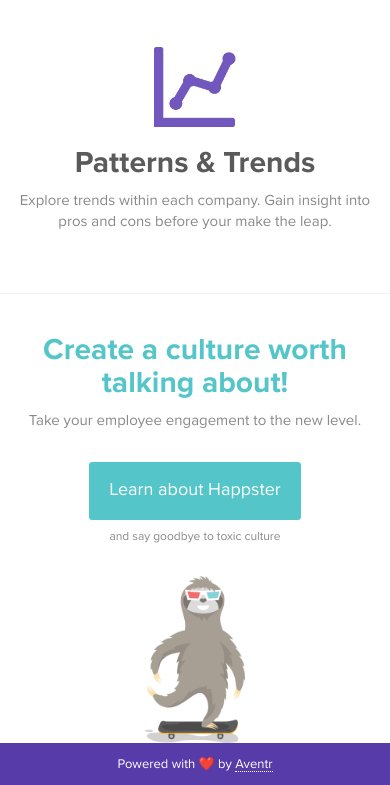
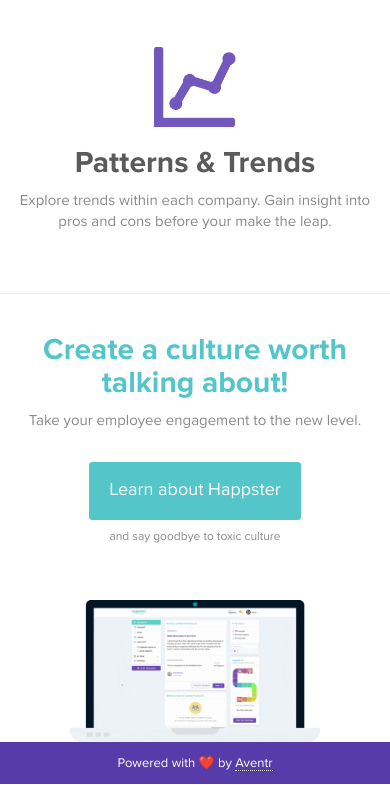
Before and after one commit to Eruedraith/happster-score, a website: page index.html in a window 390 px wide. Shown: the part 771-1556 px from the top of the page. Drawn offline with nearby package versions, Linux system fonts and the light colour scheme; a script that the page names is missing.

Commit message:
homepage cta section image added, optimized for mobile and ipad

```diff
--- a/index.html
+++ b/index.html
@@ -56,6 +56,7 @@
 		</div>
 		<div id="hp-container-3">
 			<img id="hp-container-3__img" class="hidden-xs hidden-sm" src="/assets/images/happster-triangle-pattern.png">
+			<img id="hp-container-3__img-2" class="hidden-sm" src="/assets/images/happster-app.gif">
 			<div class="container">
 				<div class="row">
 					<div class="col-lg-12 text-center reveal">
@@ -65,7 +66,7 @@
 						<p class="happster-btn__subtitle reveal-delay-1">and say goodbye to toxic culture</p>
 					</div>
 					<div class="col-lg-12">
-					<img class="center-block" id="cta-img" src="/assets/images/sloth-skater.png">
+						<img class="center-block hidden-xs" id="cta-img" src="/assets/images/sloth-skater.png">
 					</div>
 				</div>
 			</div>
--- a/scss/_base.scss
+++ b/scss/_base.scss
@@ -82,6 +82,7 @@
 	color: $blue;
 	padding: 20px 0 0;
 	border-top: 1px solid $background-color;
+	position: relative;
 
 
 	button {
@@ -93,6 +94,13 @@
 	position: absolute;
     left: 0;
     max-width: 476px;
+}
+
+#hp-container-3__img-2 {
+	position: absolute;
+	max-width: 350px;
+	right: 15px;
+	bottom: 0;
 }
 
 #cta-img {
--- a/scss/_responsive.scss
+++ b/scss/_responsive.scss
@@ -7,6 +7,17 @@
 
 	#hp-container-2 {
 		padding: 13px 15px 50px;
+	}
+
+	#hp-container-3 {
+		padding-bottom: 185px;
+	}
+
+	#hp-container-3__img-2 {
+		width: 250px;
+	    position: absolute;
+	    left: 50%;
+	    margin-left: -125px;
 	}
 
 	.hp-box {
```
Also changed, not shown: css/main.css.
